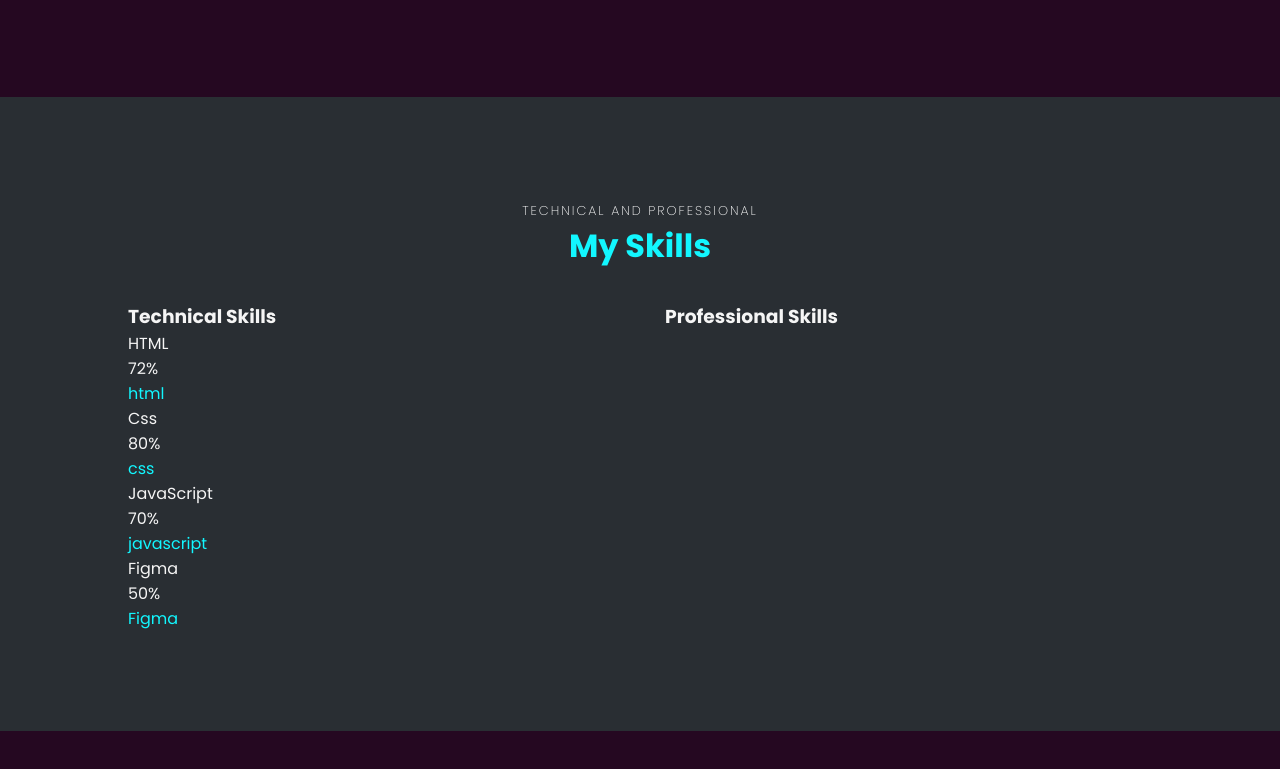
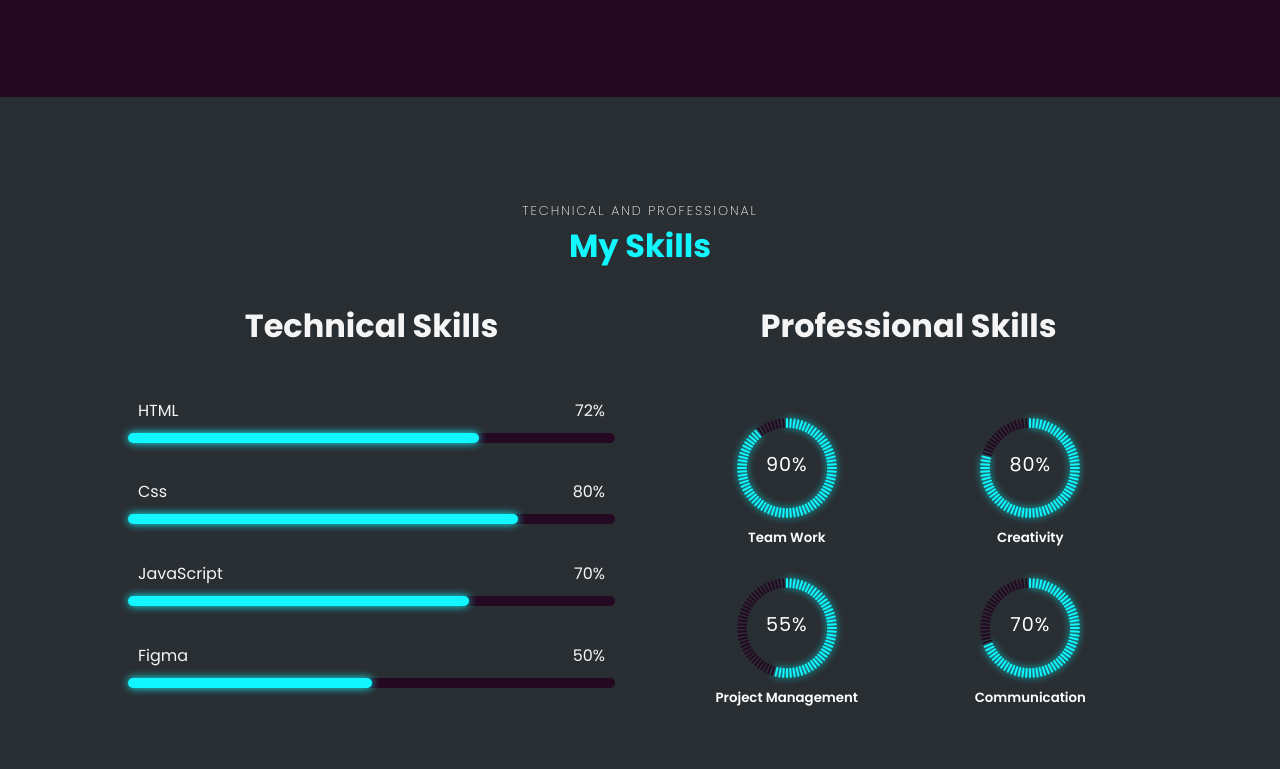
Before and after one commit to M-Tanveercs/portfolio-website, a plain HTML site: page index.html in a window 1280 px wide. Shown: the part 2213-2982 px from the top of the page. Before the commit the page ends 2944 px from the top, so only its background shows below. Drawn offline with nearby package versions, Linux system fonts and the light colour scheme.

Commit message:
skill section completed

```diff
--- a/index.html
+++ b/index.html
@@ -196,7 +196,7 @@
             <p>72%</p>
           </div>
           <div class="bar">
-            <span>html</span>
+            <span class="html"></span>
           </div>
         </div>
         <div class="skill-bar">
@@ -205,7 +205,7 @@
             <p>80%</p>
           </div>
           <div class="bar">
-            <span>css</span>
+            <span class="css"></span>
           </div>
         </div><div class="skill-bar">
           <div class="info">
@@ -213,7 +213,7 @@
             <p>70%</p>
           </div>
           <div class="bar">
-            <span>javascript</span>
+            <span class="javascript"></span>
           </div>
         </div><div class="skill-bar">
           <div class="info">
@@ -221,7 +221,7 @@
             <p>50%</p>
           </div>
           <div class="bar">
-            <span>Figma</span>
+            <span class="Figma"></span>
           </div>
         </div>
       </div>
@@ -229,6 +229,40 @@
 
       <div class="skill-right">
         <h3> Professional Skills</h3>
+        <div class="professional">
+          <div class="box">
+            <!-- <div class="circle">
+              <div class="points" style="--i:1;"></div>
+              <div class="points" style="--i:2;"></div>
+              <div class="points" style="--i:3;"></div>
+            </div> -->
+            <div class="circle" data-dots="80" data-percent="90"></div>
+            <div class="text">
+              <big>90%</big>
+              <small>Team Work</small>
+            </div>
+          </div>
+          <div class="box">
+          <div class="circle" data-dots="80" data-percent="80"></div>
+            <div class="text">
+              <big>80%</big>
+              <small>Creativity</small>
+            </div>
+          </div>
+          <div class="box">
+          <div class="circle" data-dots="80" data-percent="55"></div>
+            <div class="text">
+              <big>55%</big>
+              <small>Project Management</small>
+            </div>
+          </div> <div class="box">
+          <div class="circle" data-dots="80" data-percent="70"></div>
+            <div class="text">
+              <big>70%</big>
+              <small>Communication</small>
+            </div>
+          </div>
+        </div>
       </div>
     </div>
   </section>
--- a/script.js
+++ b/script.js
@@ -33,3 +33,29 @@ let changeText = () => {
 };
 changeText();
 setInterval(changeText, 3000);
+
+
+
+// circle skill //////////////
+debugger
+const circles =document.querySelectorAll('.circle');
+circles.forEach(elem=>{
+  var dots = elem.getAttribute("data-dots");
+  var marked = elem.getAttribute("data-percent")
+  var percent = Math.floor(dots*marked/100)
+  var points = ''
+  var rotate = 360 / dots;
+
+
+  for (let i = 0; i < dots; i++) {
+    points += ` <div class="points" style="--i:${i}; --rot:${rotate}deg"></div>`
+
+  }
+  elem.innerHTML =points;
+
+  const pontsMarked =elem.querySelectorAll('.points');
+  for (let i = 0; i < percent; i++) {
+    pontsMarked[i].classList.add('marked')
+
+  }
+})
--- a/style.css
+++ b/style.css
@@ -484,6 +484,110 @@ a.btn:nth-child(2)::before {
     row-gap: 30px;
     column-gap: 50px;
 }
+.skill-main h3 {
+    margin-bottom: 3rem;
+    font-size: var(--normal-font);
+    text-align: center;
+}
+.skill-bar{
+    margin-bottom: 2.3rem;
+}
+.skill-left  .skill-bar .info {
+    display: flex;
+    justify-content: space-between;
+    align-items: center;
+    padding:  0 10px;
+}
+.skill-left  .skill-bar .bar{
+    width: 100%;
+    height: 10px;
+    background-color: var(--bg-color);
+    border-radius: 25px;
+    margin-top: 10px;
+    position: relative;
+}
+.skill-bar .bar span{
+    width: 50%;
+    height: 100%;
+    position: absolute;
+    top: 0;
+    background: var(--hover-color);
+    border-radius: 25px;
+    box-shadow: var(--neon-box-shadow);
+}
+.skill-bar .bar .html{
+    width: 72%;
+    animation: html 2s;
+}
+.skill-bar .bar .css{
+    width: 80%;
+    animation: css 2s;
+}
+.skill-bar .bar .javascript{
+    width: 70%;
+    animation: javascript 2s;
+}
+.skill-bar .bar .Figma{
+    width: 50%;
+    animation: Figma 2s;
+}
+.professional{
+    display: grid;
+    grid-template-columns: 1fr 1fr;
+}
+.box{
+    margin:  10px 0;
+    flex: 1 1 15rem;
+    position: relative;
+}
+.box .text{
+    text-align: center;
+    color: #fff;
+    font-size: 1rem;
+}
+.box .text  big{
+    font: 400;
+    letter-spacing: 1px;
+    position: absolute;
+    top: 40%;
+    left:50%;
+    transform: translate(-50% ,-50%);
+}
+.box .text  small{
+    display:block;
+    font-weight: 600;
+}
+.circle{
+    width: 100%;
+    height: 120px;
+    display: flex;
+    justify-content: center;
+    align-items: center;
+
+}
+
+.circle .points{
+    width: 2px;
+    height: 10px;
+    background-color: var(--bg-color);
+    position: absolute;
+    border-radius: 3px;
+    /* transform: rotate(calc(var(--i)*360deg)) translateY(-45px); */
+    transform: rotate(calc(var(--i)*var(--rot))) translateY(-45px);
+
+}
+
+
+.points.marked{
+    animation: glow 0.04s linear forwards;
+    animation-delay: calc(var(--i)*0.05s);
+}
+
+
+
+
+
+
 /* key Frames......................................................................... */
 @keyframes morph {
 
@@ -504,3 +608,46 @@ a.btn:nth-child(2)::before {
         border-radius: 69% 31% 66% 34% / 21% 30% 70% 79%;
     }
 }
+@keyframes html {
+    0%{
+        width: 0%;
+    }
+    100%{
+        width: 72%;
+    }
+}
+@keyframes css {
+    0%{
+        width: 0%;
+    }
+    100%{
+        width: 80%;
+    }
+}
+@keyframes javascript {
+    0%{
+        width: 0%;
+    }
+    100%{
+        width: 70%;
+    }
+}
+@keyframes Figma {
+    0%{
+        width: 0%;
+    }
+    100%{
+        width: 50%;
+    }
+}
+@keyframes glow {
+
+    0%{
+        background: var(--bg-color);
+        box-shadow: none;
+    }
+    100%{
+        background: var(--hover-color);
+        box-shadow: var(--neon-box-shadow);
+    }
+}
```
